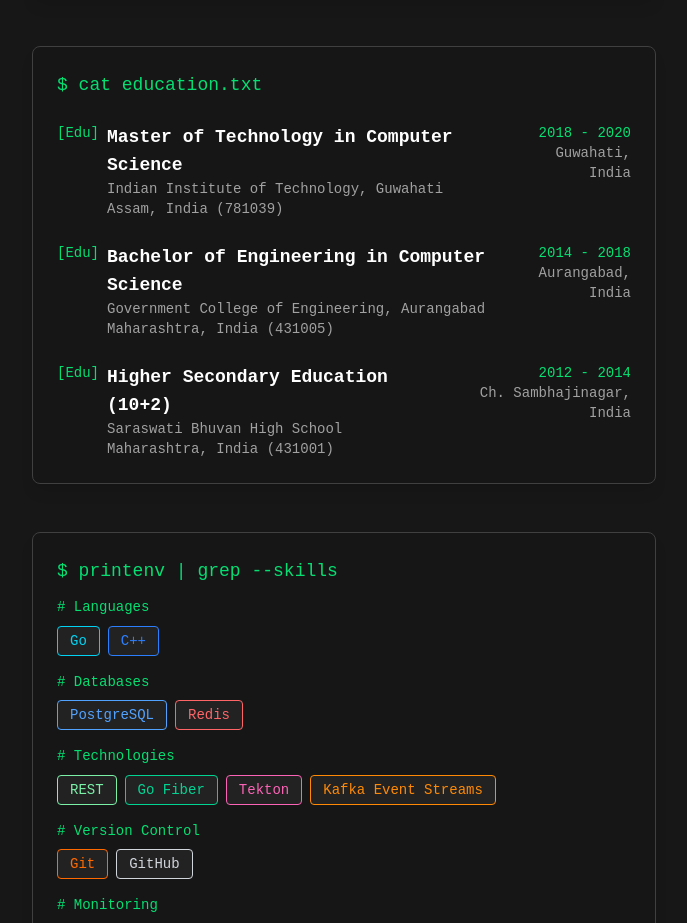
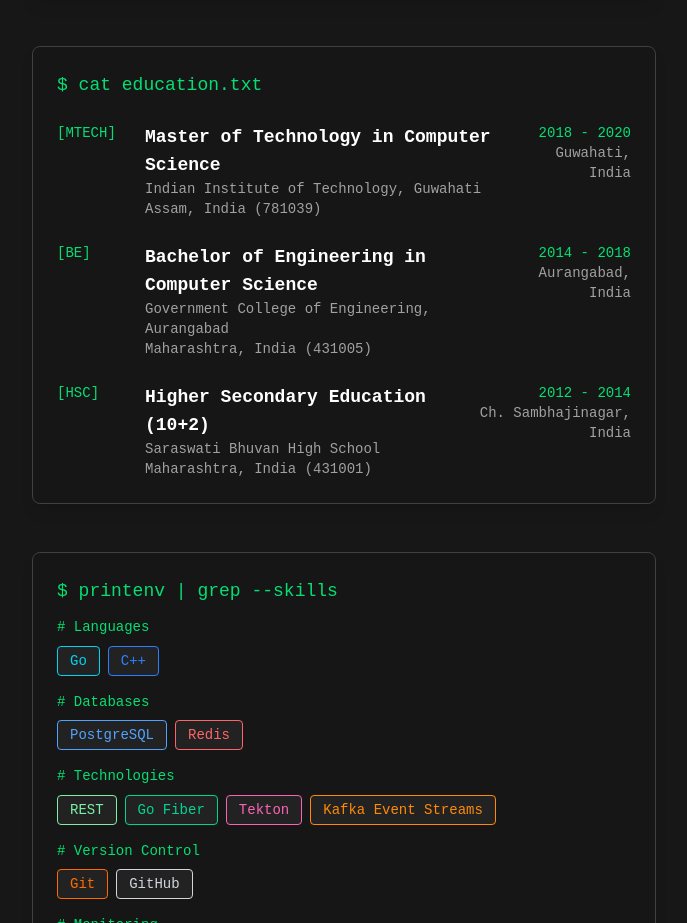
Before and after one commit to ayushxx7/ceo, a Next.js app: page /about in a window 1280 px wide. Shown: the part 928-1851 px from the top of the page, without its empty margins (296-983 px from the left). Built offline with nearby package versions, Linux system fonts and the light colour scheme.

Commit message:
fix(edu): alignment

```diff
--- a/app/about/page.tsx
+++ b/app/about/page.tsx
@@ -78,21 +78,24 @@ const education = [
     school: "Indian Institute of Technology, Guwahati",
     period: "2018 - 2020",
     location: "Guwahati, India",
-    address: "Assam, India (781039)"
+    address: "Assam, India (781039)",
+    type: "mtech"
   },
   {
     degree: "Bachelor of Engineering in Computer Science",
     school: "Government College of Engineering, Aurangabad",
     period: "2014 - 2018",
     location: "Aurangabad, India",
-    address: "Maharashtra, India (431005)"
+    address: "Maharashtra, India (431005)",
+    type: "be"
   },
   {
     degree: "Higher Secondary Education (10+2)",
     school: "Saraswati Bhuvan High School",
     period: "2012 - 2014",
     location: "Ch. Sambhajinagar, India",
-    address: "Maharashtra, India (431001)"
+    address: "Maharashtra, India (431001)",
+    type: "hsc"
   }
 ];
 
@@ -124,7 +127,9 @@ export default function AboutPage() {
             {education.map((edu, index) => (
               <div key={index} className="text-white">
                 <div className="flex items-start gap-2">
-                  <span className="text-green-400 font-mono text-xs sm:text-sm">[Edu]</span>
+                <span className="text-green-400 font-mono text-xs sm:text-sm w-20 inline-block">
+                  [{edu.type.toUpperCase()}]
+                </span>
                   <div className="flex-1">
                     <div className="flex justify-between items-start">
                       <div>
```
